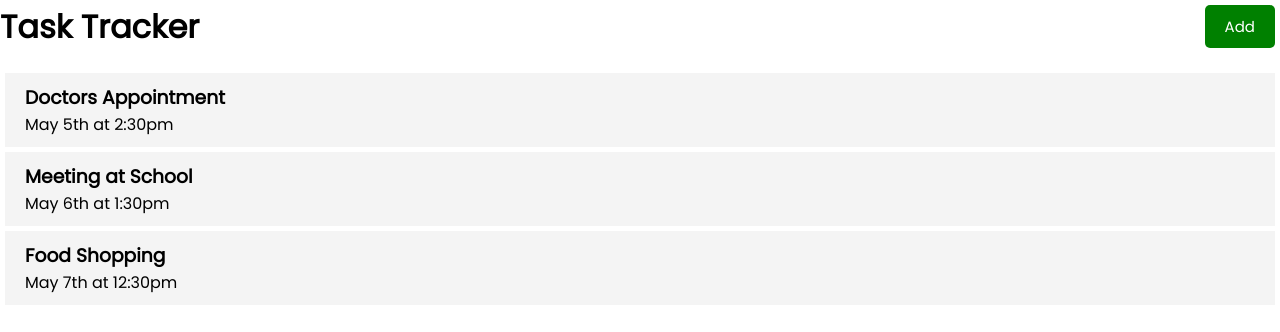
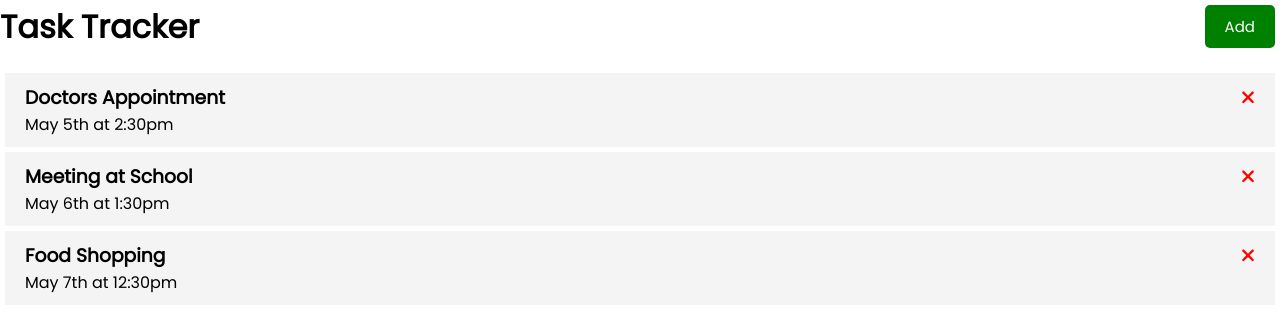
Before and after one commit to nprasad2077/angular-crash, an Angular app: page / in a window 1280 px wide. Shown: the top 332 px of the page. Built offline with nearby package versions, Linux system fonts and the light colour scheme.

Commit message:
generate services

```diff
--- a/src/app/components/task-item/task-item.component.html
+++ b/src/app/components/task-item/task-item.component.html
@@ -1,4 +1,4 @@
 <div class="task">
-    <h3>{{ task.text }}</h3>
+    <h3>{{ task.text }} <fa-icon [ngStyle]="{color: 'red'}" [icon]="faTimes"></fa-icon> </h3>
     <p>{{ task.day }}</p>
 </div>
--- a/src/app/components/task-item/task-item.component.ts
+++ b/src/app/components/task-item/task-item.component.ts
@@ -1,5 +1,6 @@
 import { Component, Input } from '@angular/core';
 import {Task} from '../../Task'
+import { faTimes } from '@fortawesome/free-solid-svg-icons'
 
 @Component({
   selector: 'app-task-item',
@@ -8,5 +9,6 @@
 })
 export class TaskItemComponent {
   @Input() task!: Task
+  faTimes = faTimes
 
 }
```
Also changed, not shown: src/app/services/task.service.ts (added, +9 -0 lines), 1 other file (tests, documents, lock files or other folders).
